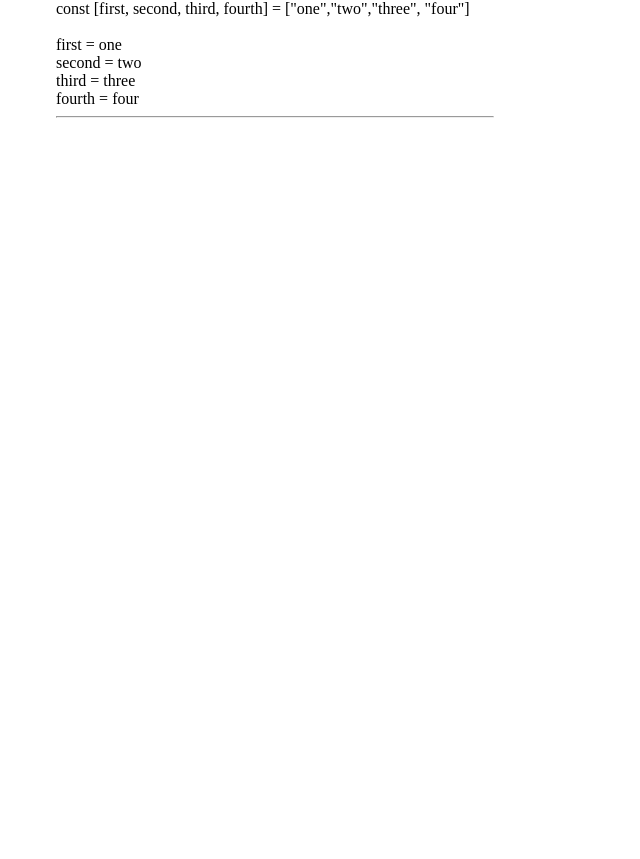
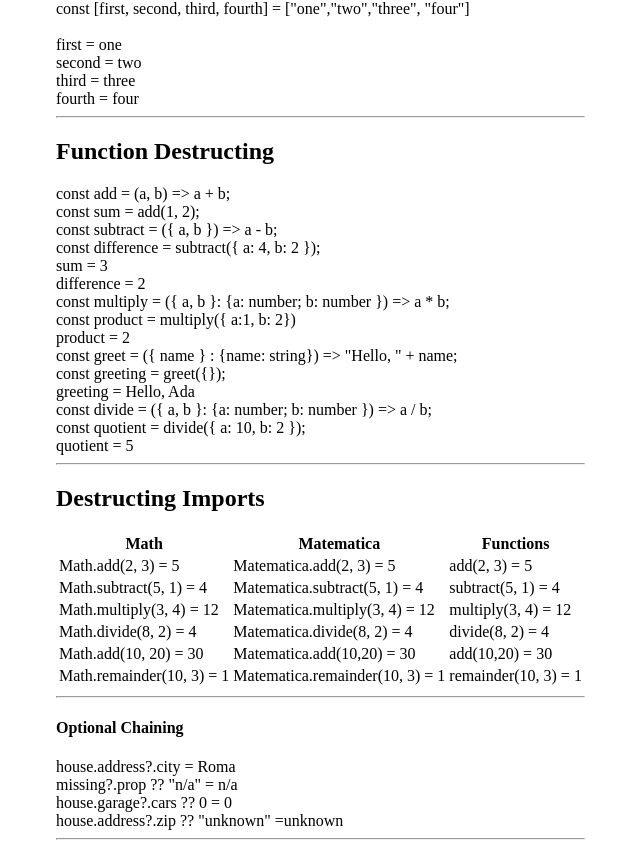
Before and after one commit to omathay/webdev-client, a Next.js app: page /labs/lab3 in a window 1280 px wide. Shown: the part 5551-6410 px from the top of the page, without its empty margins (59-699 px from the left). Before the commit the page ends 5688 px from the top, so only its background shows below. Built offline with nearby package versions, Linux system fonts and the light colour scheme.

Commit message:
all of 3.4 done

```diff
--- /dev/null
+++ b/app/labs/lab3/DestructingImports.tsx
@@ -0,0 +1,52 @@
+import Math, { add, subtract, multiply, divide, remainder } from "./Math";
+import * as Matematica from "./Math";
+
+export default function DestructingImports() {
+  return (
+    <div id="wd-destructuring-imports">
+      <h2>Destructing Imports</h2>
+      <table className="w-full border-collapse text-sm">
+        <thead>
+          <tr>
+            <th>Math</th>
+            <th>Matematica</th>
+            <th>Functions</th>
+          </tr>
+        </thead>
+        <tbody>
+          <tr>
+            <td>Math.add(2, 3) = {Math.add(2, 3)}</td>
+            <td>Matematica.add(2, 3) = {Matematica.add(2, 3)}</td>
+            <td>add(2, 3) = {add(2, 3)}</td>
+          </tr>
+          <tr>
+            <td>Math.subtract(5, 1) = {Math.subtract(5, 1)}</td>
+            <td>Matematica.subtract(5, 1) = {Matematica.subtract(5, 1)}</td>
+            <td>subtract(5, 1) = {subtract(5, 1)}</td>
+          </tr>
+          <tr>
+            <td>Math.multiply(3, 4) = {Math.multiply(3, 4)}</td>
+            <td>Matematica.multiply(3, 4) = {Matematica.multiply(3, 4)}</td>
+            <td>multiply(3, 4) = {multiply(3, 4)}</td>
+          </tr>
+          <tr>
+            <td>Math.divide(8, 2) = {Math.divide(8, 2)}</td>
+            <td>Matematica.divide(8, 2) = {Matematica.divide(8, 2)}</td>
+            <td>divide(8, 2) = {divide(8, 2)}</td>
+          </tr>
+          <tr>
+            <td>Math.add(10, 20) = {Math.add(10,20)}</td>
+            <td>Matematica.add(10,20) = {Matematica.add(10,20)}</td>
+            <td>add(10,20) = {add(10,20)}</td>
+          </tr>
+          <tr>
+            <td>Math.remainder(10, 3) = {Math.remainder(10, 3)}</td>
+            <td>Matematica.remainder(10, 3) = {Matematica.remainder(10, 3)}</td>
+            <td>remainder(10, 3) = {remainder(10, 3)}</td>
+          </tr>
+        </tbody>
+      </table>
+      <hr />
+    </div>
+  );
+}
--- /dev/null
+++ b/app/labs/lab3/FunctionDestructing.tsx
@@ -0,0 +1,33 @@
+export default function FunctionDestructing() {
+  const add = (a: number, b: number) => a + b;
+  const sum = add(1, 2);
+  const subtract = ({ a, b }: { a: number; b: number }) => a - b;
+  const difference = subtract({ a: 4, b: 2 });
+  const multiply = ({ a, b }: {a: number; b: number }) => a * b;
+  const product = multiply({ a:1, b:2 });
+  const greet = ({ name = "Ada"} : {name: string}) => "Hello, " + name;
+  const greeting = greet({});
+  const divide = ({ a, b }: { a: number; b: number }) => a / b;
+  const quotient = divide({ a: 10, b: 2 });
+  return (
+    <div id="wd-function-destructing">
+      <h2>Function Destructing</h2>
+      const add = (a, b) =&gt; a + b; <br />
+      const sum = add(1, 2);          <br />
+      const subtract = (&#123; a, b &#125;) =&gt; a - b; <br />
+      const difference = subtract(&#123; a: 4, b: 2 &#125;); <br />
+      sum = {sum}                     <br />
+      difference = {difference} <br />
+      const multiply = (&#123; a, b &#125;: &#123;a: number; b: number &#125;) =&gt; a * b; <br />
+      const product = multiply(&#123; a:1, b: 2&#125;) <br />
+      product = {product} <br />
+      const greet = (&#123; name &#125; : &#123;name: string&#125;) =&gt; "Hello, " + name;  <br />
+      const greeting = greet(&#123;&#125;); <br />
+      greeting = {greeting} <br />
+      const divide = (&#123; a, b &#125;: &#123;a: number; b: number &#125;) =&gt; a / b; <br />
+      const quotient = divide(&#123; a: 10, b: 2 &#125;); <br />
+      quotient = {quotient}
+      <hr />
+    </div>
+  );
+}
--- /dev/null
+++ b/app/labs/lab3/Math.ts
@@ -0,0 +1,23 @@
+export function add(a: number, b: number): number {
+  return a + b;
+}
+export function subtract(a: number, b: number): number {
+  return a - b;
+}
+export function multiply(a: number, b: number): number {
+  return a * b;
+}
+export function divide(a: number, b: number): number {
+  return a / b;
+}
+export function remainder(a: number, b: number): number {
+  return a % b;
+}
+const Math = {
+  add,
+  subtract,
+  multiply,
+  divide,
+  remainder,
+};
+export default Math;
--- /dev/null
+++ b/app/labs/lab3/OptionalChaining.tsx
@@ -0,0 +1,29 @@
+type House = {
+  bedrooms: number;
+  address?: { street: string; city: string; zip?: string };
+  garage?: { cars: number };
+};
+
+export default function OptionalChaining() {
+  const house: House = {
+    bedrooms: 4,
+    address: {
+      street: "Via Roma",
+      city: "Roma",
+    },
+    garage: {
+        cars: 0,
+    }
+  };
+  const missing = undefined as { prop?: string } | undefined;
+  return (
+    <div id="wd-optional-chaining">
+      <h4>Optional Chaining</h4>
+      house.address?.city = {house.address?.city} <br />
+      missing?.prop ?? "n/a" = {missing?.prop ?? "n/a"} <br/>
+      house.garage?.cars ?? 0 = {house.garage?.cars ?? 0} <br />
+      house.address?.zip ?? &quot;unknown&quot; ={house.address?.zip ?? "unknown"}
+      <hr />
+    </div>
+  );
+}
--- a/app/labs/lab3/page.tsx
+++ b/app/labs/lab3/page.tsx
@@ -24,6 +24,9 @@ import JsonStringify from "./JsonStringify";
 import House from "./House";
 import Spreading from "./Spreader";
 import Destructing from "./Destructing";
+import FunctionDestructing from "./FunctionDestructing";
+import DestructingImports from "./DestructingImports";
+import OptionalChaining from "./OptionalChaining";
 
 export default function Lab3() {
     console.log("Hello world!");
@@ -57,6 +60,9 @@ export default function Lab3() {
       <House />
       <Spreading />
       <Destructing />
+      <FunctionDestructing />
+      <DestructingImports />
+      <OptionalChaining />
     </div>
   );
 }
```
